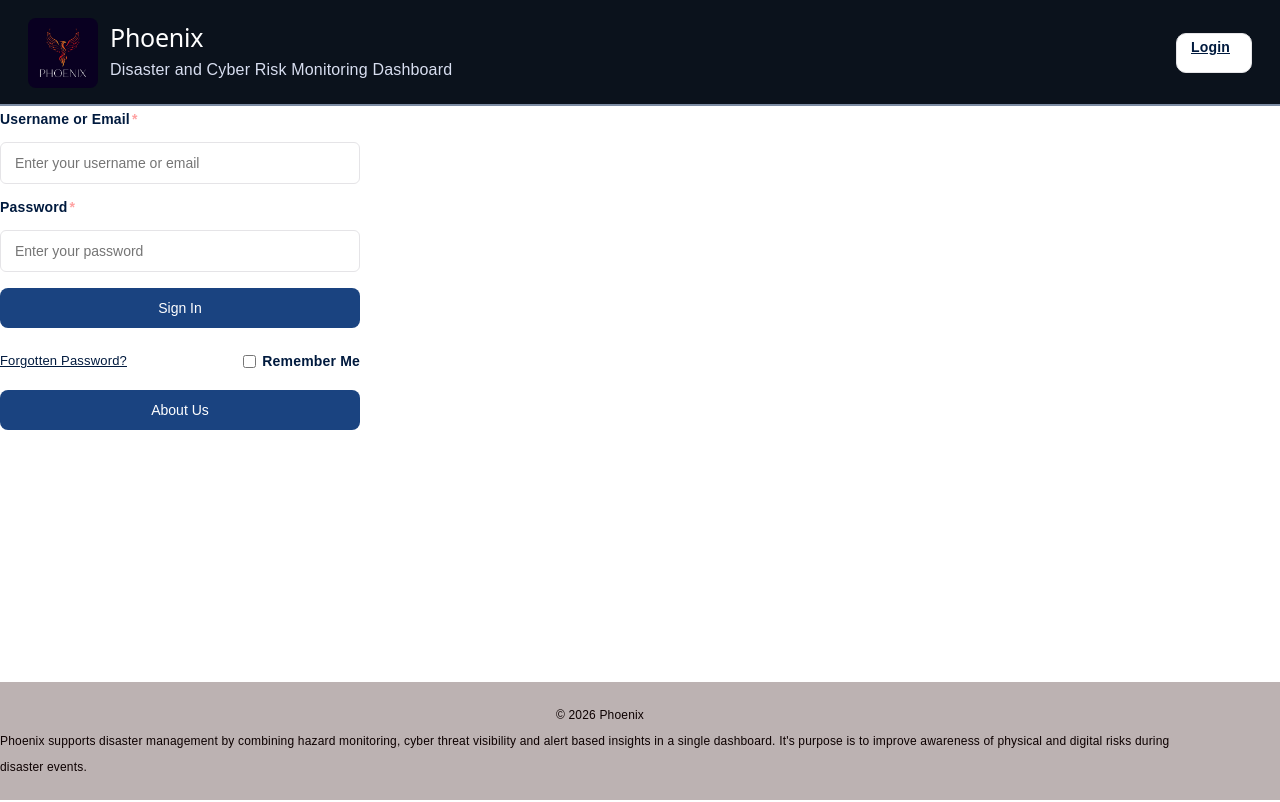
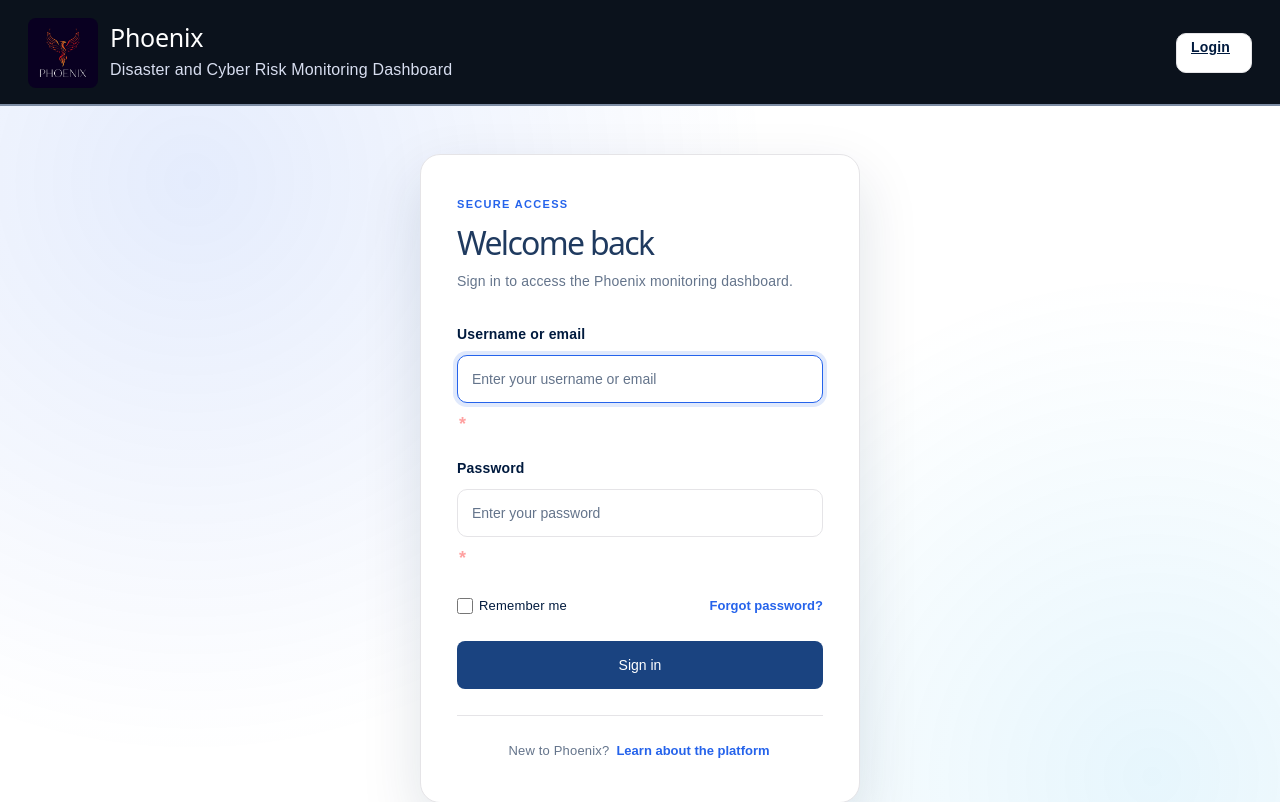
Before and after one commit to Hardhat-Enterprises/Phoenix, a React (Vite) app in the folder frontend/frontend/: page /login in a window 1280 px wide. Shown: the top 802 px of the page. Built offline with nearby package versions, Linux system fonts and the light colour scheme; no server answers; what @react-pdf/renderer would draw is missing.

Commit message:
fix: consolidate risk map and improve login layout

```diff
--- a/frontend/frontend/src/App.css
+++ b/frontend/frontend/src/App.css
@@ -154,29 +154,107 @@ body {
   width: 100%;
 }
 
+.login-main {
+  align-items: center;
+  background:
+    radial-gradient(circle at 15% 10%, rgba(37, 99, 235, 0.12), transparent 32rem),
+    radial-gradient(circle at 90% 90%, rgba(14, 165, 233, 0.1), transparent 28rem),
+    var(--bg, #f4f7fb);
+  display: flex;
+  justify-content: center;
+  min-height: calc(100svh - 106px);
+  padding: 48px 20px;
+}
+
+.login-card {
+  background: var(--card-bg, #ffffff);
+  border: 1px solid var(--border-color, #dce5f0);
+  border-radius: 20px;
+  box-shadow: 0 24px 60px rgba(15, 35, 70, 0.13);
+  max-width: 100%;
+  overflow: hidden;
+  padding: 36px;
+  width: 440px;
+}
+
+.login-heading {
+  margin-bottom: 28px;
+}
+
+.login-eyebrow {
+  color: var(--primary, #2563eb);
+  display: block;
+  font-size: 11px;
+  font-weight: 900;
+  letter-spacing: 0.12em;
+  margin-bottom: 8px;
+  text-transform: uppercase;
+}
+
+.login-heading h1 {
+  color: var(--heading-color, #102a4c);
+  font-size: clamp(26px, 4vw, 32px);
+  line-height: 1.15;
+  margin: 0;
+}
+
+.login-heading p {
+  color: var(--muted, #64748b);
+  font-size: 14px;
+  line-height: 1.55;
+  margin: 9px 0 0;
+}
+
 .login-form {
-  width: 360px;
   display: flex;
   flex-direction: column;
-  gap: 10px;
+  gap: 18px;
+  width: 100%;
 }
 
-.login-form label {
+.login-field {
+  display: grid;
+  gap: 8px;
+}
+
+.login-field > span {
   font-size: 14px;
-  font-weight: 600;
+  font-weight: 700;
   color: var(--text, #111111);
 }
 
-.login-form input {
-  padding: 12px 14px;
-  border: 1px solid var(--border-color, #d9d9d9);
-  border-radius: 6px;
+.login-field input {
+  border: 1px solid var(--border-color, #cbd5e1);
+  border-radius: 10px;
   background: var(--bg, #ffffff);
+  color: var(--text, #0f172a);
   font-size: 14px;
+  min-height: 48px;
+  outline: none;
+  padding: 0 14px;
+  transition: border-color 150ms ease, box-shadow 150ms ease;
 }
 
-.login-form .btn {
-  margin-top: 6px;
+.login-field input::placeholder {
+  color: var(--muted, #94a3b8);
+}
+
+.login-field input:hover {
+  border-color: var(--primary, #2563eb);
+}
+
+.login-field input:focus {
+  border-color: var(--primary, #2563eb);
+  box-shadow: 0 0 0 4px color-mix(in srgb, var(--primary, #2563eb) 14%, transparent);
+}
+
+.login-field input[aria-invalid="true"] {
+  border-color: var(--error-text, #dc2626);
+}
+
+.login-submit {
+  min-height: 48px;
+  width: 100%;
 }
 
 .login-form button:disabled {
@@ -207,34 +285,73 @@ body {
 }
 
 .login-extra {
-  margin-top: 10px;
   display: flex;
   justify-content: space-between;
   align-items: center;
+  gap: 16px;
 }
 
 /* Priyanka - Forgot password task styling */
 
 .forgot {
+  background: transparent;
+  border: 0;
+  color: var(--primary, #2563eb);
+  cursor: pointer;
+  font: inherit;
   font-size: 13px;
-  color: var(--text, #000000);
-  cursor: pointer;
+  font-weight: 700;
+  padding: 4px 0;
+}
+
+.forgot:hover,
+.forgot:focus-visible {
+  color: var(--link-hover, #1d4ed8);
   text-decoration: underline;
 }
 
-.forgot:hover {
-  color: var(--link-hover, #1d4ed8);
-}
-
 .remember {
+  color: var(--text, #334155);
   font-size: 13px;
   display: flex;
   align-items: center;
   gap: 6px;
+  cursor: pointer;
 }
 
 .remember input {
+  accent-color: var(--primary, #2563eb);
+  height: 16px;
   margin: 0;
+  width: 16px;
+}
+
+.login-footer {
+  align-items: center;
+  border-top: 1px solid var(--border-color, #e2e8f0);
+  color: var(--muted, #64748b);
+  display: flex;
+  font-size: 13px;
+  gap: 5px;
+  justify-content: center;
+  margin-top: 26px;
+  padding-top: 20px;
+  text-align: center;
+}
+
+.login-footer button {
+  background: transparent;
+  border: 0;
+  color: var(--primary, #2563eb);
+  cursor: pointer;
+  font: inherit;
+  font-weight: 800;
+  padding: 2px;
+}
+
+.login-footer button:hover,
+.login-footer button:focus-visible {
+  text-decoration: underline;
 }
 
 .forgot-page-wrapper {
@@ -941,6 +1058,7 @@ body {
 .skip-link:focus { transform: translateY(0); }
 @media (max-width: 1199px) {
   .temp-header { min-height: 88px; padding: 12px 18px; }
+  .login-main { min-height: calc(100svh - 88px); }
   .temp-logo { height: 54px; width: 54px; }
   .temp-header-left h2 { font-size: 21px; }
   .temp-header-left p { font-size: 13px; }
@@ -961,12 +1079,34 @@ body {
   .temp-logo { height: 46px; width: 46px; }
   .temp-header-left p { display: none; }
   .header-role { max-width: 90px; overflow: hidden; text-overflow: ellipsis; white-space: nowrap; }
+  .login-main { align-items: flex-start; padding: 24px 12px; }
+  .login-card { border-radius: 16px; padding: 26px 20px; }
+  .login-extra, .login-footer { align-items: flex-start; flex-direction: column; }
+  .login-footer { align-items: center; }
 }
 
 :root[data-theme="dark"] body,
 :root[data-theme="dark"] .login-page {
   background: var(--color-page-bg);
 }
+
+:root[data-theme="dark"] .login-main {
+  background:
+    radial-gradient(circle at 15% 10%, rgba(59, 130, 246, 0.13), transparent 32rem),
+    radial-gradient(circle at 90% 90%, rgba(14, 165, 233, 0.08), transparent 28rem),
+    var(--color-page-bg);
+}
+
+:root[data-theme="dark"] .login-card {
+  background: var(--color-surface);
+  border-color: var(--color-border);
+  box-shadow: 0 24px 60px rgba(0, 0, 0, 0.28);
+}
+
+:root[data-theme="dark"] .login-heading h1 { color: var(--color-heading); }
+
+:root[data-theme="dark"] .login-heading p,
+:root[data-theme="dark"] .login-footer { color: var(--color-text-muted); }
 
 :root[data-theme="dark"] .temp-search,
 :root[data-theme="dark"] .header-auth-button,
--- a/frontend/frontend/src/components/LoginForm.jsx
+++ b/frontend/frontend/src/components/LoginForm.jsx
@@ -39,20 +39,36 @@ export default function LoginForm({ setPage, onLogin }) {
   };
 
   return (
+    <main id="main-content" className="login-main">
+      <section className="login-card" aria-labelledby="login-title">
+        <div className="login-heading">
+          <span className="login-eyebrow">Secure access</span>
+          <h1 id="login-title">Welcome back</h1>
+          <p>Sign in to access the Phoenix monitoring dashboard.</p>
+        </div>
+
         <form className="login-form" onSubmit={handleSubmit}>
-      <label className="label-required">Username or Email</label>
+          <label className="login-field label-required" htmlFor="login-username">
+            <span>Username or email</span>
             <input
+              id="login-username"
               type="text"
               name="username"
               placeholder="Enter your username or email"
               value={username}
               onChange={(event) => setUsername(event.target.value)}
               autoComplete="username"
+              autoFocus
               aria-required="true"
+              aria-invalid={Boolean(errorMessage)}
               aria-describedby={errorMessage ? "login-error" : undefined}
             />
-      <label className="label-required">Password</label>
+          </label>
+
+          <label className="login-field label-required" htmlFor="login-password">
+            <span>Password</span>
             <input
+              id="login-password"
               type="password"
               name="password"
               placeholder="Enter your password"
@@ -60,8 +76,10 @@ export default function LoginForm({ setPage, onLogin }) {
               onChange={(event) => setPassword(event.target.value)}
               autoComplete="current-password"
               aria-required="true"
+              aria-invalid={Boolean(errorMessage)}
               aria-describedby={errorMessage ? "login-error" : undefined}
             />
+          </label>
       {errorMessage && (
         <p id="login-error" className="login-message login-error">
           {errorMessage}
@@ -72,36 +90,27 @@ export default function LoginForm({ setPage, onLogin }) {
           {statusMessage}
         </p>
       )}
-      <button type="submit" className="btn btn-primary" disabled={isSubmitting}>
-        {isSubmitting ? "Signing In..." : "Sign In"}
-      </button>
           <div className="login-extra">
-        <span
-          className="forgot"
-          onClick={() => setPage("forgotPassword")}
-          role="button"
-          tabIndex={0}
-          onKeyDown={(e) => {
-            if (e.key === "Enter" || e.key === " ") {
-              setPage("forgotPassword");
-            }
-          }}
-        >
-          Forgotten Password?
-        </span>
-
             <label className="remember">
               <input type="checkbox" />
-          Remember Me
+              <span>Remember me</span>
             </label>
+
+            <button className="forgot" type="button" onClick={() => setPage("forgotPassword")}>
+              Forgot password?
+            </button>
           </div>
-      <button
-        type="button"
-        className="btn btn-primary"
-        onClick={() => setPage("about")}
-      >
-        About Us
+
+          <button type="submit" className="btn btn-primary login-submit" disabled={isSubmitting}>
+            {isSubmitting ? "Signing in..." : "Sign in"}
           </button>
         </form>
+
+        <div className="login-footer">
+          <span>New to Phoenix?</span>
+          <button type="button" onClick={() => setPage("about")}>Learn about the platform</button>
+        </div>
+      </section>
+    </main>
   );
 }
```
Also changed, not shown: frontend/frontend/src/Dashboard.css (+145 -4 lines), frontend/frontend/src/Dashboard.jsx (+41 -31 lines). Lines whose indentation alone changed are shown as unchanged.
